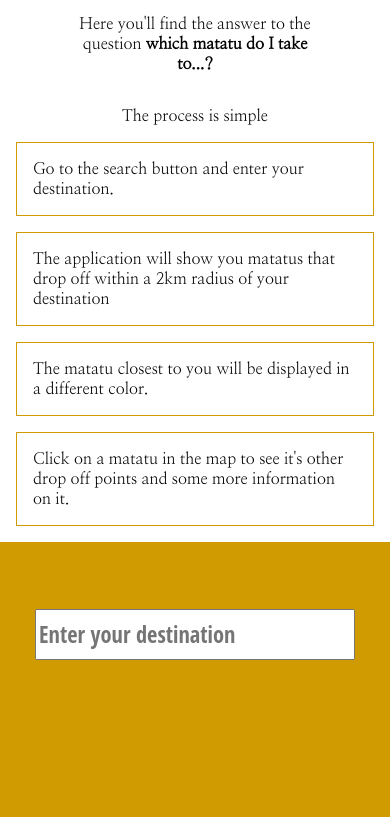
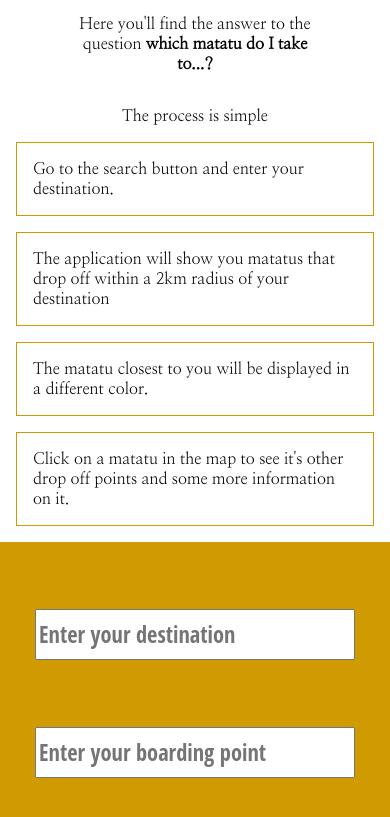
Before and after one commit to Kirera-Wainaina/which-matatu, a website: page frontend/html/home.html in a window 390 px wide. Shown: the part 139-956 px from the top of the page. Drawn offline with Linux system fonts and the light colour scheme; some packages are replaced by stand-ins of ours.

Commit message:
Add a boarding point search box
Add a class for the two search boxes to share formatting.

```diff
--- a/frontend/css/home.css
+++ b/frontend/css/home.css
@@ -105,7 +105,7 @@ h1 {
     align-items: center;
 }
 
-#destination {
+.search {
     height: 2em;
     width: 50vw;
     margin-top: 3em;
@@ -173,7 +173,7 @@ h1 {
 	height: 75vh;
     }
 
-    #destination {
+    .search {
 	width: 80vw;
     }
 
--- a/frontend/html/home.html
+++ b/frontend/html/home.html
@@ -35,7 +35,10 @@
       points and some more information on it.</p>
     </div>
     <div id="search-container">
-      <input type="text" id="destination" placeholder="Enter your destination"/>
+      <input class="search" type="text"
+	     id="destination" placeholder="Enter your destination"/>
+      <input class="search" type="text" id="boarding-point"
+	     placeholder="Enter your boarding point"/>
     </div>
   </body>
 </html>
```
